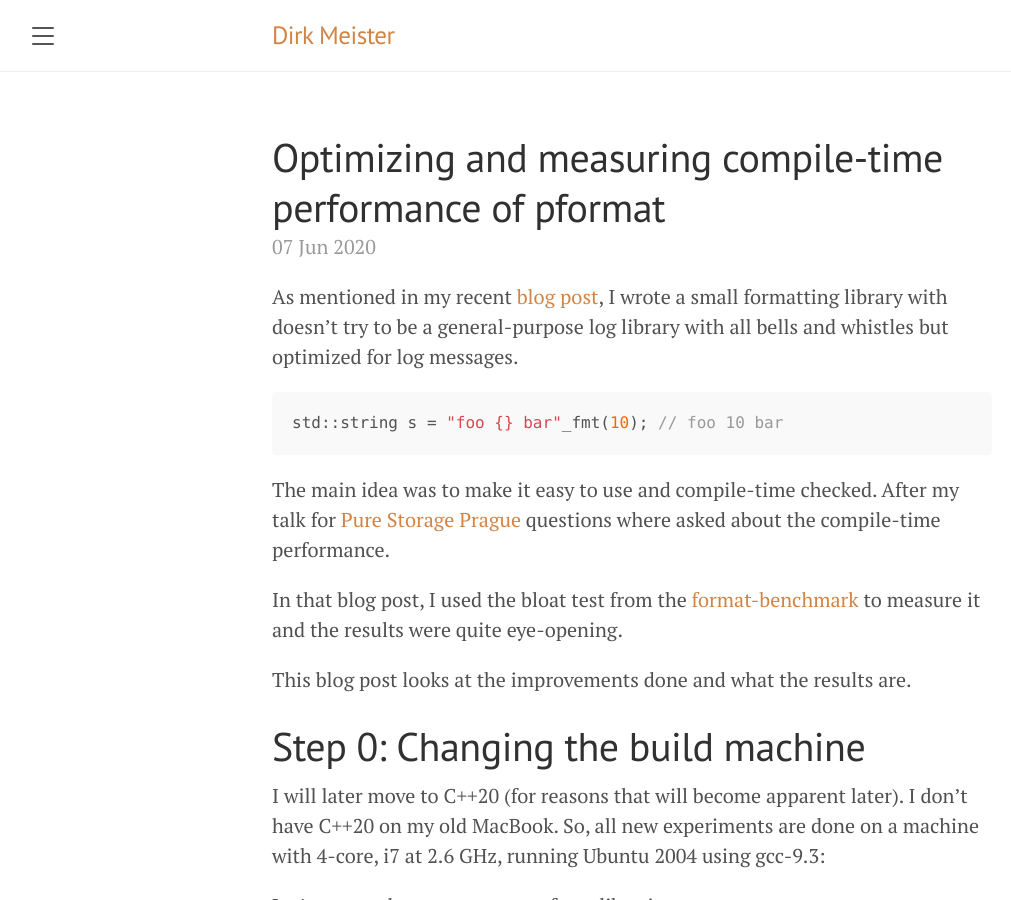
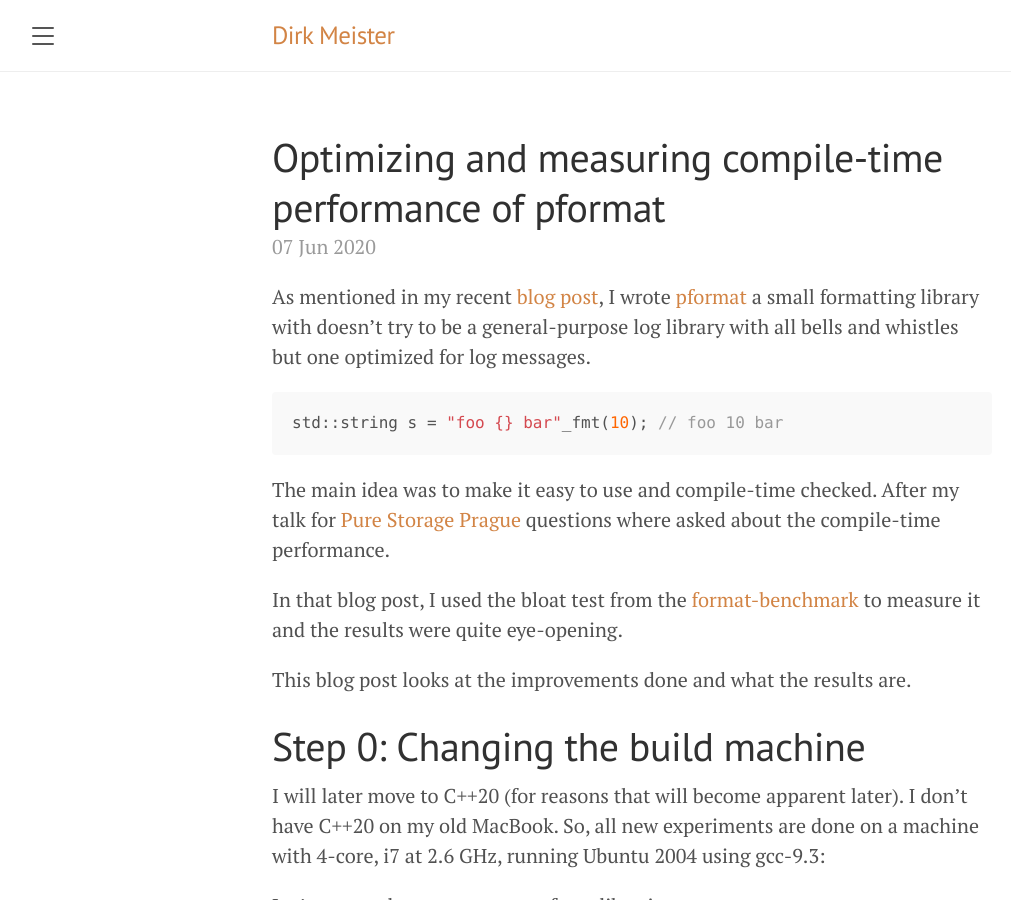
Before and after one commit to dmeister/blog, a Jekyll site: the page built from _posts/2020-06-07-pformat-2.md, in a window 1280 px wide and 900 px high. Shown: the whole window, without its empty margins (8-1019 px from the left). Built offline with Jekyll 4.4.1, drawn with Linux system fonts in a browser that asks for light colours; comment, search, counter and statistics services are not loaded.

Commit message:
add link

````diff
--- a/_posts/2020-06-07-pformat-2.md
+++ b/_posts/2020-06-07-pformat-2.md
@@ -3,7 +3,7 @@ layout: post
 title:  Optimizing and measuring compile-time performance of pformat
 ---
 
-As mentioned in my recent [blog post](https://dmeister.github.io/blog/2020/05/23/pformat-talk/), I wrote a small formatting library with doesn't try to be a general-purpose log library with all bells and whistles but optimized for log messages.
+As mentioned in my recent [blog post](https://dmeister.github.io/blog/2020/05/23/pformat-talk/), I wrote [pformat](https://github.com/dmeister/pformat) a small formatting library with doesn't try to be a general-purpose log library with all bells and whistles but one optimized for log messages.
 
 ```cpp
 std::string s = "foo {} bar"_fmt(10); // foo 10 bar
````
